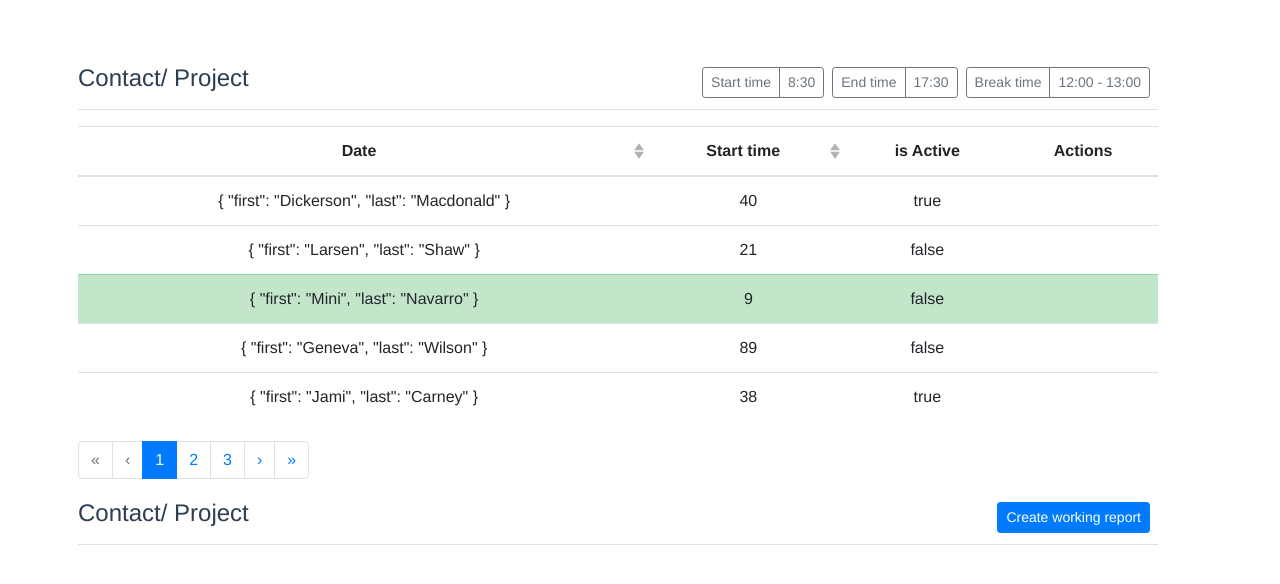
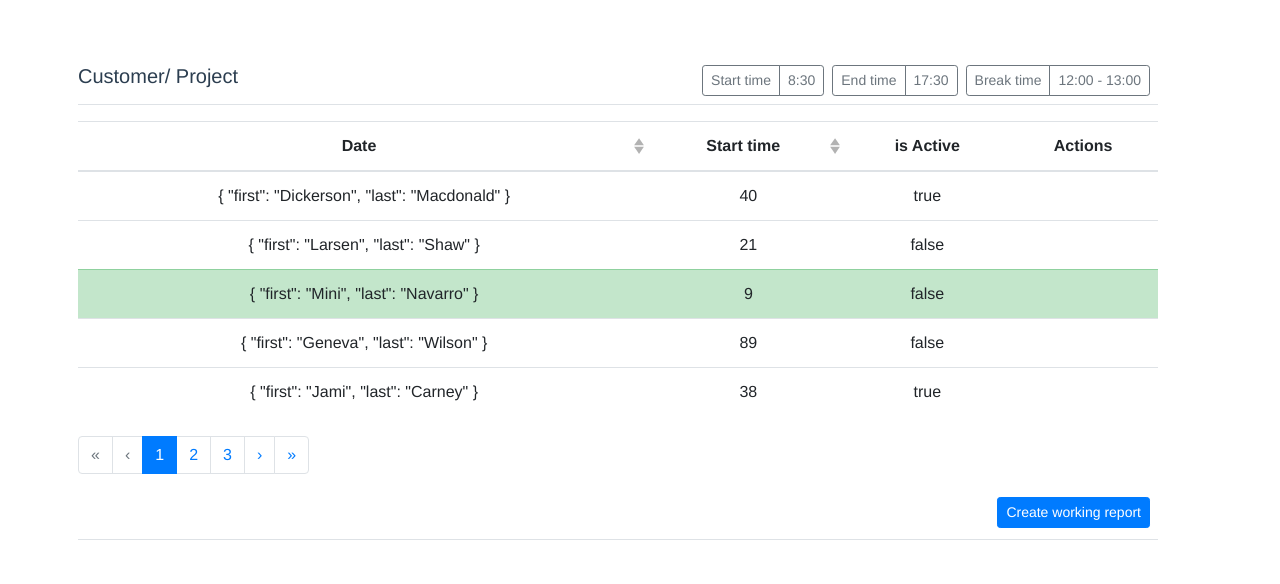
Before and after one commit to unickortega/salesforce_test_oauth_flow, a Vue app: page /dashboard in a window 1280 px wide. Shown: the top 584 px of the page. Built offline with nearby package versions, Linux system fonts and the light colour scheme.

Commit message:
Dependencies

```diff
--- a/src/views/Dashboard.vue
+++ b/src/views/Dashboard.vue
@@ -47,7 +47,7 @@
                     </b-row> -->
 
                     <div class="d-flex justify-content-between flex-wrap flex-md-nowrap align-items-center pt-3 pb-2 mb-3 border-bottom">
-                        <h1 class="h4">Contact/ Project</h1>
+                        <h1 class="h5">Customer/ Project</h1>
                         <div class="btn-toolbar mb-2 mb-md-0">
                             <div class="btn-group mr-2">
                                 <button class="btn btn-sm btn-outline-secondary">Start time</button>
@@ -79,10 +79,15 @@
                         <template slot="isActive" slot-scope="row">{{row.value?'Yes :)':'No :('}}</template>
                         <template slot="actions" slot-scope="row">
                             <!-- We use @click.stop here to prevent a 'row-clicked' event from also happening -->
-                            <b-button size="sm" @click.stop="info(row.item, row.index, $event.target)" class="mr-1">
-                                Info modal
-                            </b-button>
-                            <!-- <b-button size="sm" @click.stop="row.toggleDetails">
+                            <!-- <b-button size="sm" @click.stop="info(row.item, row.index, $event.target)" class="mr-1">
+                                Inqqasdfo modal
+                            </b-button> -->
+
+                            <font-awesome-icon @click.stop="info(row.item, row.index, $event.target)" class="mr-1"
+                                :icon="['fa', 'coffee']" />
+                            <!-- <font-awesome-icon :icon="['fa', 'coffee']" /> -->
+
+                            <!-- <b-button size="sm" :icon="['fas', 'spinner']" />:icon="['fas', 'spinner']" />@click.stop="row.toggleDetails">
                                 {{ row.detailsShowing ? 'Hide' : 'Show' }} Details
                             </b-button> -->
                         </template>
@@ -106,10 +111,8 @@
                         <pre>{{ modalInfo.content }}</pre>
                     </b-modal>
 
-
-
                     <div class="d-flex justify-content-between flex-wrap flex-md-nowrap align-items-center pt-3 pb-2 mb-3 border-bottom">
-                        <h1 class="h4 .d-none">Contact/ Project</h1>
+                        <h1 class="h4" style="visibility:hidden;">Customer/ Project</h1>
                         <div class="btn-toolbar mb-2 mb-md-0">
 
                             <div class="btn-group mr-2">
```
Also changed, not shown: 1 other file (tests, documents, lock files or other folders).
